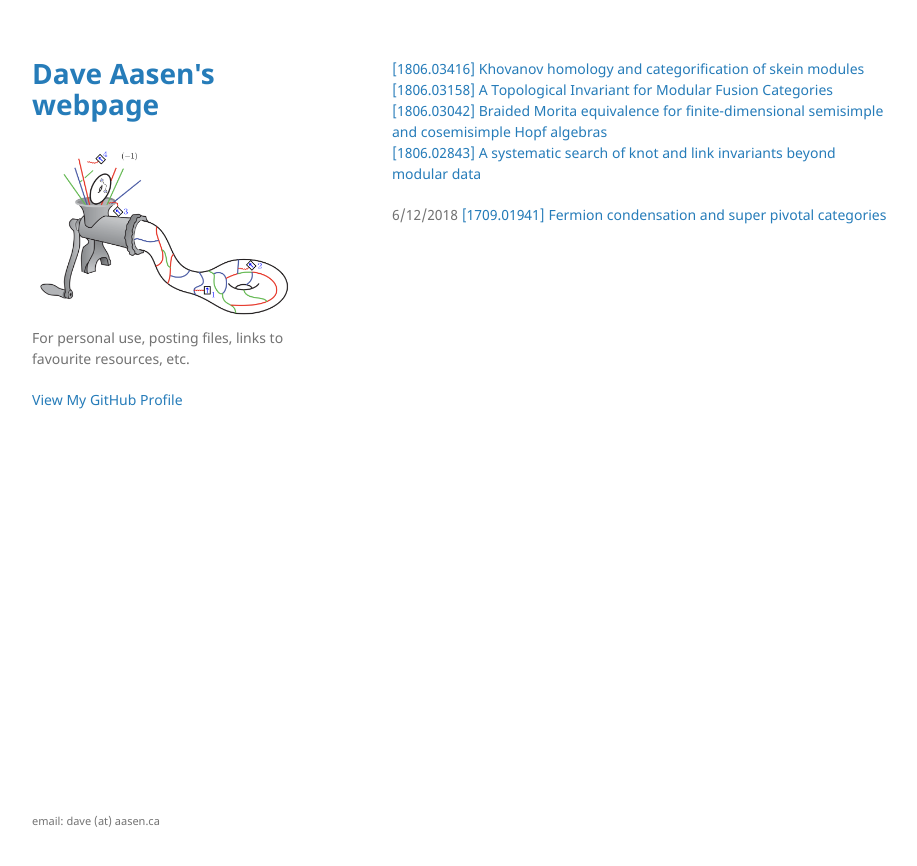
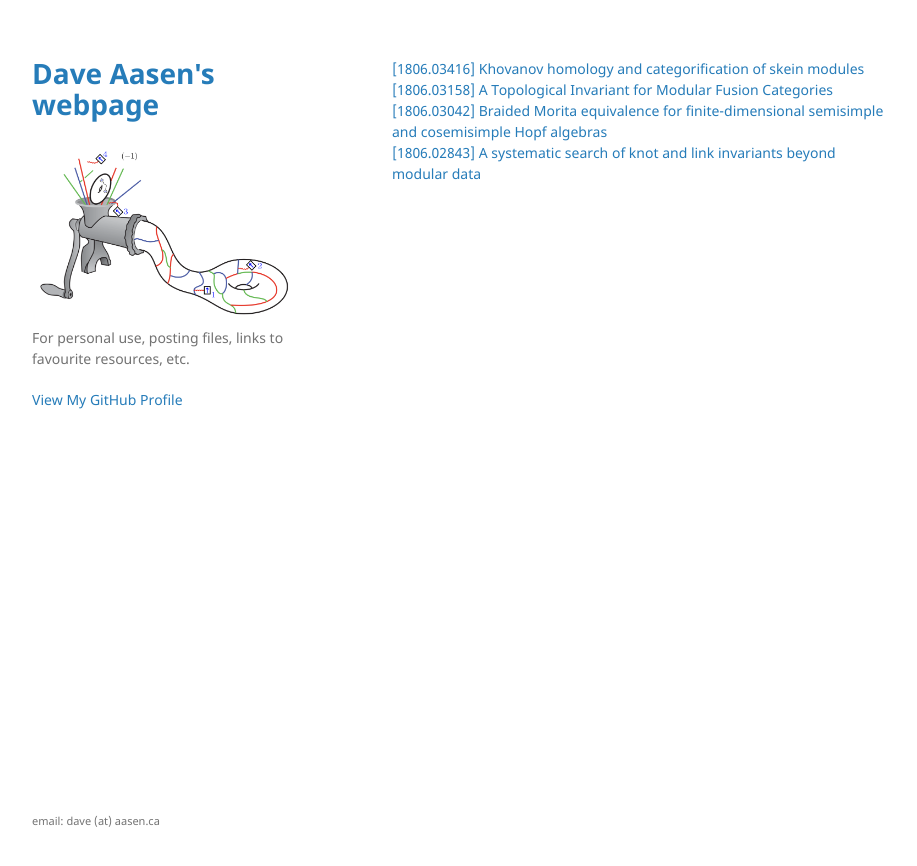
Before and after one commit to davidaasen/davidaasen.github.io, a Jekyll site: the page built from refs.md, in a window 1280 px wide. Shown: the top 866 px of the page, without its empty margins (178-1095 px from the left). Built offline with Jekyll 4.4.1, drawn with Linux system fonts in a browser that asks for light colours; our own code applies the rules of GitHub Pages for plain Markdown files.

Commit message:
Update refs.md

```diff
--- a/refs.md
+++ b/refs.md
@@ -2,7 +2,3 @@
 <a href="https://arxiv.org/abs/1806.03158">[1806.03158] A Topological Invariant for Modular Fusion Categories</a><br/>
 <a href="https://arxiv.org/abs/1806.03042">[1806.03042] Braided Morita equivalence for finite-dimensional semisimple and cosemisimple Hopf algebras</a><br/>
 <a href="https://arxiv.org/abs/1806.02843">[1806.02843] A systematic search of knot and link invariants beyond modular data</a><br/>
-
-
-6/12/2018
- [[1709.01941] Fermion condensation and super pivotal categories](https://arxiv.org/abs/1709.01941)
```
